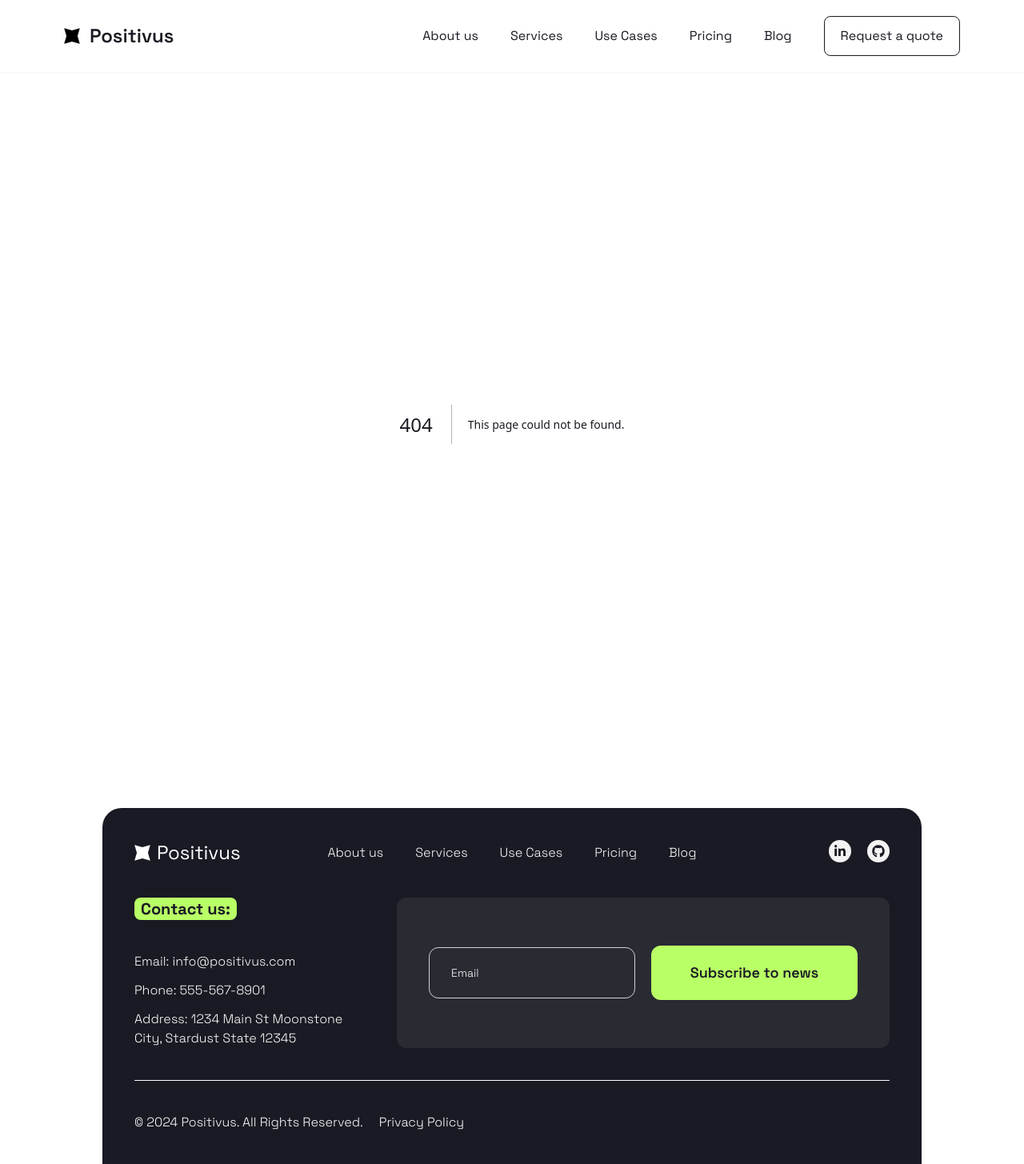
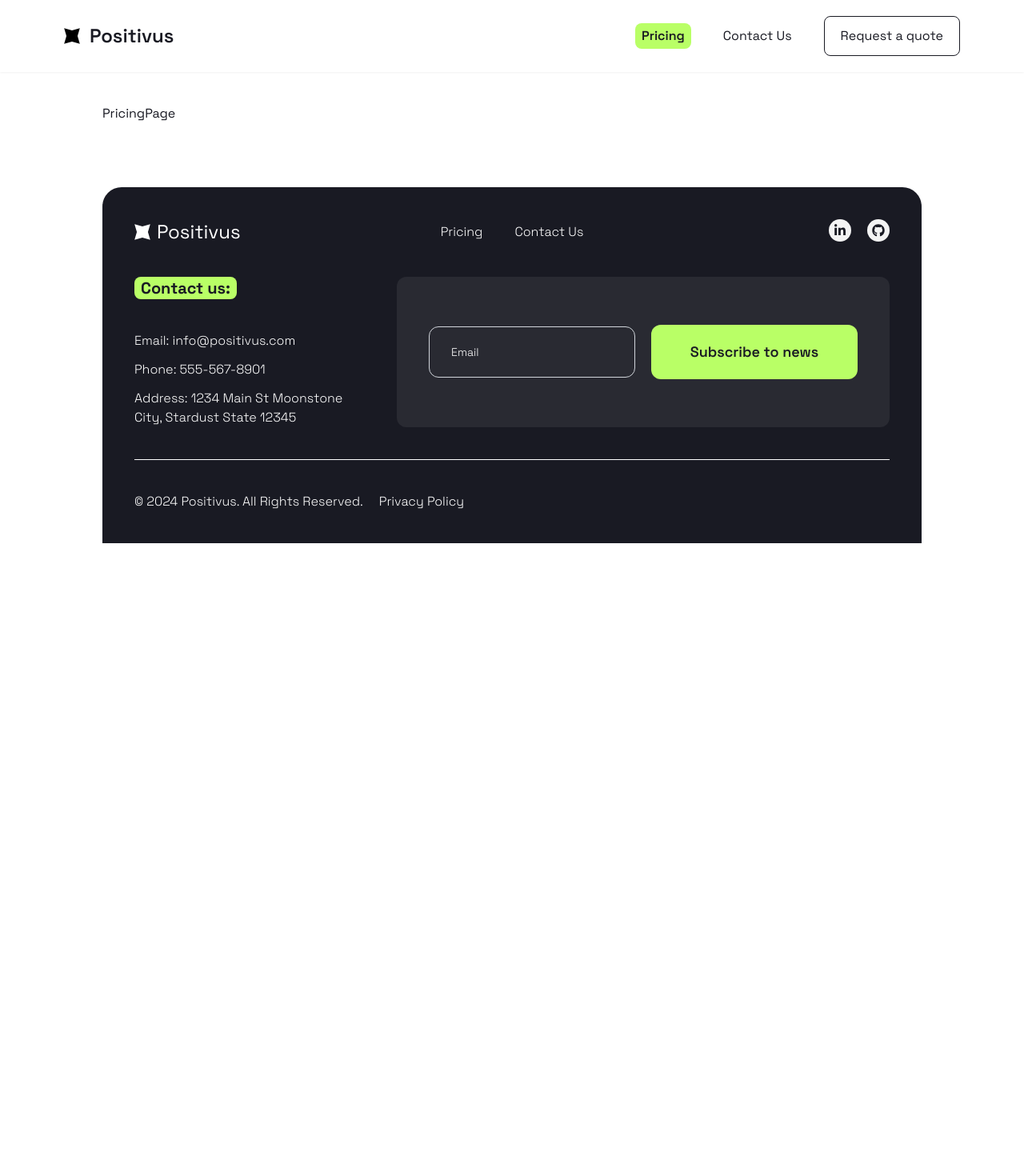
Before and after one commit to kkawakami08/positivus-site, a Next.js app: page /pricing in a window 1280 px wide. Before the commit this address had no page. Shown: the whole page at 80% size. After the commit the page ends 800 px from the top, so only its background shows below. Built offline with nearby package versions, Linux system fonts and the light colour scheme.

Commit message:
Active links in navbar, removed pages

```diff
--- /dev/null
+++ b/app/pricing/page.jsx
@@ -0,0 +1,7 @@
+import React from "react";
+
+const PricingPage = () => {
+  return <div>PricingPage</div>;
+};
+
+export default PricingPage;
--- a/components/CaseStudy.jsx
+++ b/components/CaseStudy.jsx
@@ -5,7 +5,7 @@ const CaseStudy = ({ text }) => {
     <>
       <p className="font-light pb-5">{text}</p>
       <Link
-        href="/use-cases"
+        href="/contact"
         className="flex items-center gap-3 text-brand-green font-light"
       >
         Learn More{" "}
--- a/components/Footer.jsx
+++ b/components/Footer.jsx
@@ -16,7 +16,7 @@ const Footer = () => {
   };
 
   return (
-    <div className="lg:max-w-5xl md:mx-auto bg-brand-black text-white grid grid-cols-1 lg:grid-cols-6 justify-items-center gap-10 py-10 px-5 mt-20 lg:rounded-t-3xl lg:px-10">
+    <div className="lg:max-w-5xl md:mx-auto bg-brand-black text-white grid grid-cols-1 lg:grid-cols-6 justify-items-center gap-10 py-10 px-5 mt-20 lg:rounded-t-3xl lg:px-10 ">
       <div className="flex items-center gap-2 lg:place-self-start ">
         <Image
           src={logo}
@@ -30,19 +30,10 @@ const Footer = () => {
       </div>
       <ul className="font-extralight flex flex-col items-center gap-3 lg:flex-row lg:col-span-4 lg:gap-10 ">
         <li>
-          <Link href="/about">About us</Link>
-        </li>
-        <li>
-          <Link href="/services">Services</Link>
-        </li>
-        <li>
-          <Link href="/use-cases">Use Cases</Link>
-        </li>
-        <li>
           <Link href="/pricing">Pricing</Link>
         </li>
         <li>
-          <Link href="/blog">Blog</Link>
+          <Link href="/contact">Contact Us</Link>
         </li>
       </ul>
       <div className="flex flex-col items-center gap-10 lg:items-start lg:col-span-2">
@@ -92,6 +83,7 @@ const Footer = () => {
       <ul className="flex gap-5 lg:col-start-6 lg:row-start-1 lg:place-self-end lg:self-start">
         <li className="bg-brand-gray w-7 h-7 rounded-full flex items-center justify-center">
           <a
+            target="_blank"
             href="https://www.linkedin.com/in/k-kawakami/
             "
           >
@@ -101,6 +93,7 @@ const Footer = () => {
         </li>
         <li className="bg-brand-gray w-7 h-7 rounded-full flex items-center justify-center">
           <a
+            target="_blank"
             href="https://github.com/kkawakami08/
 
             "
--- a/components/Navbar.jsx
+++ b/components/Navbar.jsx
@@ -1,22 +1,34 @@
+"use client";
 import logo from "@/assets/images/positivus-star.svg";
 import Image from "next/image";
 import Link from "next/link";
 import { IoIosMenu } from "react-icons/io";
 import Button from "./ui/Button";
+import { usePathname } from "next/navigation";
 
 import { navLinks } from "@/constants/navigation";
 
 const Navbar = () => {
+  const pathname = usePathname();
+
   return (
     <nav className="sticky top-0 bg-white py-5  flex w-full justify-between px-5 lg:px-20 drop-shadow-sm z-10">
-      <div className="flex gap-3 mr-5 items-center">
+      <Link href="/" className="flex gap-3 mr-5 items-center">
         <Image src={logo} alt="logo" width={20} />
         <h1 className="text-2xl font-semibold">Positivus</h1>
-      </div>
+      </Link>
       <IoIosMenu className="text-3xl ml-auto lg:hidden" />
       <div className="hidden lg:flex   items-center gap-10">
         {navLinks.map((link, index) => (
-          <Link key={index} href={link.path}>
+          <Link
+            key={index}
+            href={link.path}
+            className={
+              pathname === link.path
+                ? "bg-brand-green font-semibold px-2 py-1 rounded-lg"
+                : ""
+            }
+          >
             {link.text}
           </Link>
         ))}
--- a/components/ServiceCard.jsx
+++ b/components/ServiceCard.jsx
@@ -16,7 +16,7 @@ const ServiceCard = ({ service, index }) => {
         bgColor={index % 2 === 0 ? "bg-brand-green" : "bg-white"}
       />
       <div className="row-start-2   place-self-end flex w-full md:col-span-2 md:items-center gap-3">
-        <CircleArrowButton path="/services" bgColor={"bg-brand-black"} />
+        <CircleArrowButton path="/contact" bgColor={"bg-brand-black"} />
         <p className="hidden lg:block">Learn More</p>
       </div>
       <Image
--- a/constants/navigation.js
+++ b/constants/navigation.js
@@ -1,22 +1,10 @@
 export const navLinks = [
-  {
-    text: "About us",
-    path: "/about",
-  },
-  {
-    text: "Services",
-    path: "/services",
-  },
-  {
-    text: "Use Cases",
-    path: "/use-cases",
-  },
   {
     text: "Pricing",
     path: "/pricing",
   },
   {
-    text: "Blog",
-    path: "/blog",
+    text: "Contact Us",
+    path: "/contact",
   },
 ];
--- a/tailwind.config.mjs
+++ b/tailwind.config.mjs
@@ -18,5 +18,4 @@ export default {
       },
     },
   },
-  plugins: [],
 };
```
